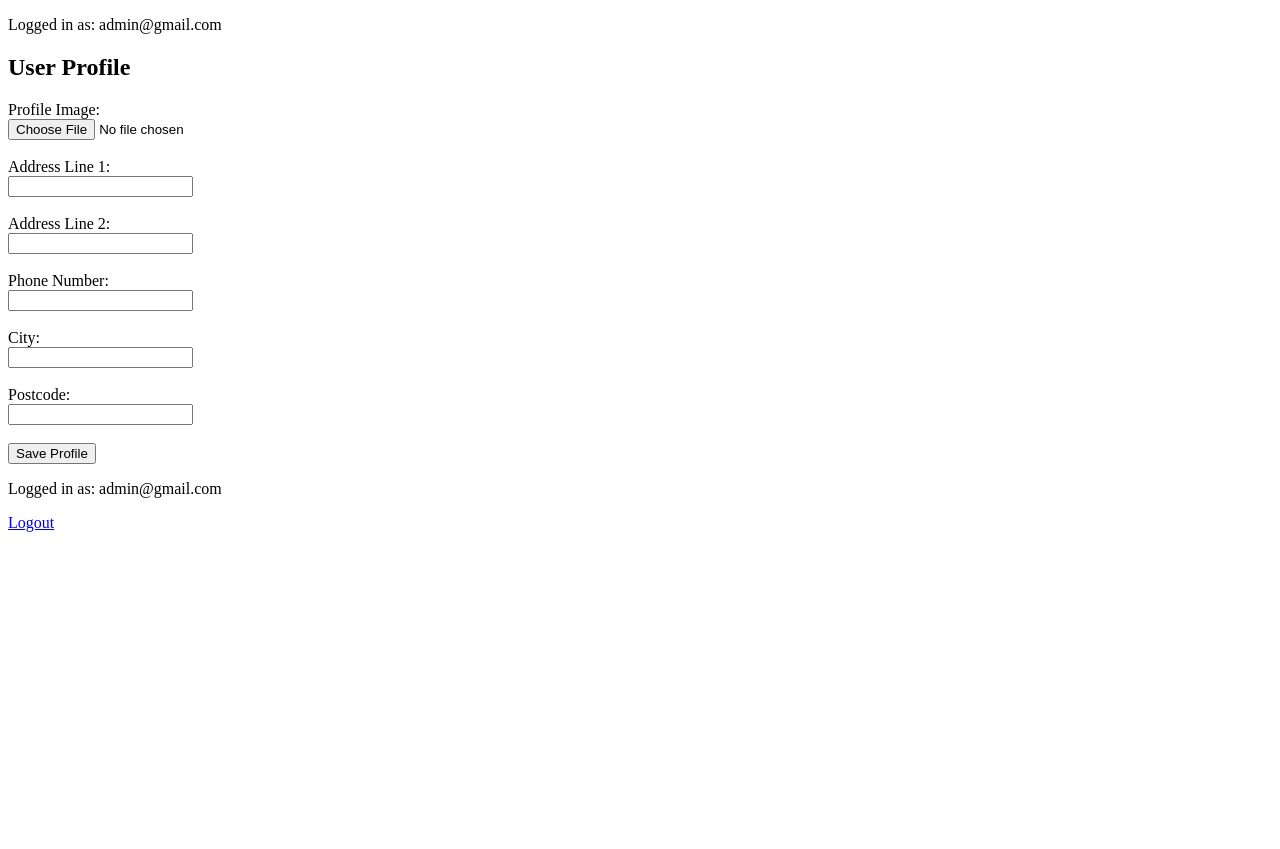
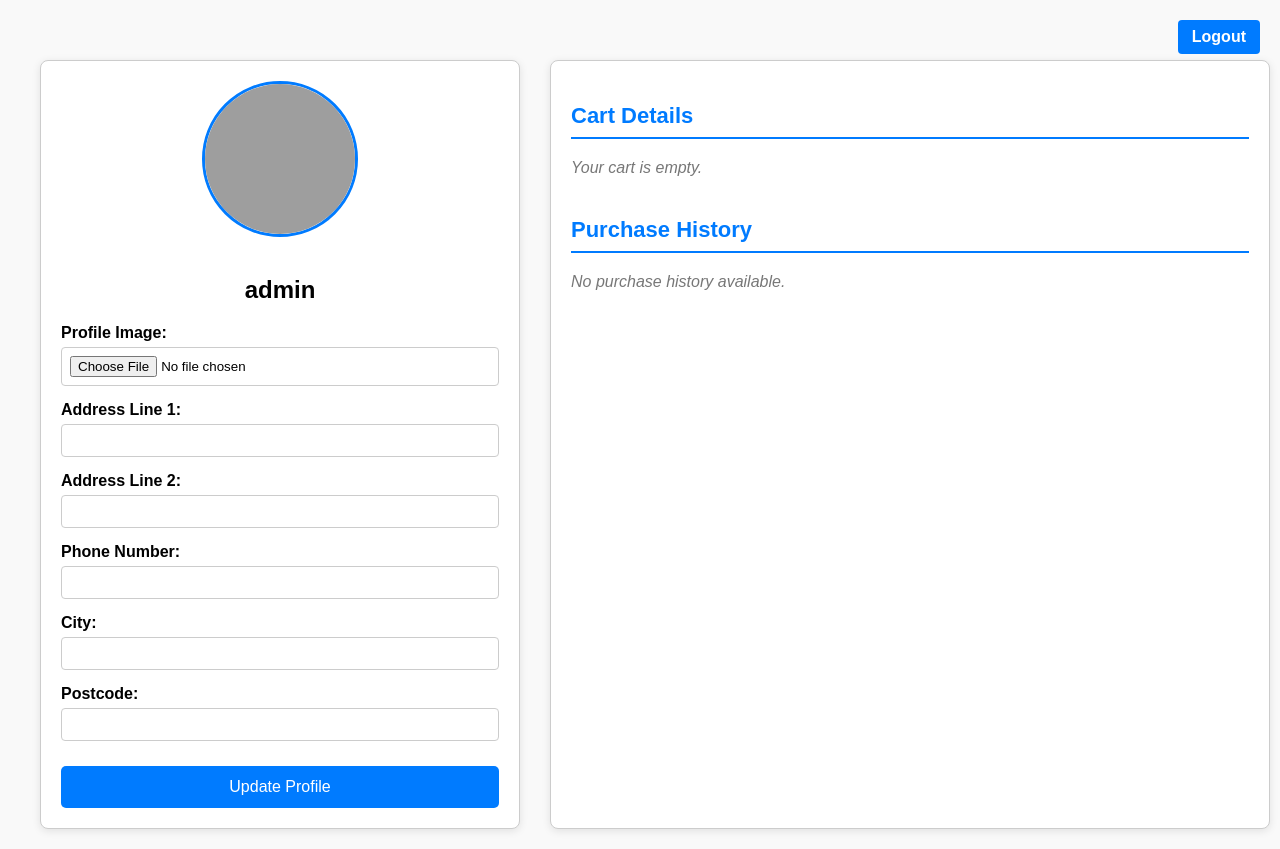
Before and after one commit to Rafsunjany-khan/OneClickMart, a Django app: page /profile/ in a window 1280 px wide. Before the commit the page ends 532 px from the top, so only its background shows below. Run offline with Django 5.2, Linux system fonts and the light colour scheme; a user stored in the database is signed in; data comes from the database, SQL or seed files in the repository; both versions use the stored data as it was after the commit; grey boxes are pictures that could not be loaded.

Commit message:
add to functionaly work with userlogin

```diff
--- a/mainApp/urls.py
+++ b/mainApp/urls.py
@@ -12,5 +12,8 @@ urlpatterns = [
     path('cart/', views.cart_view, name='cart'),
     path('update-cart/', views.update_cart, name='update_cart'),
     path('clear-cart/', views.clear_cart, name='clear_cart'),
+    path('add-to-cart/<int:product_id>/', views.add_to_cart, name='add_to_cart'),
+    path('make-payment/', views.make_payment, name='make_payment'),
+
 ]
 urlpatterns += static(settings.MEDIA_URL, document_root=settings.MEDIA_ROOT)
--- a/mainApp/views.py
+++ b/mainApp/views.py
@@ -1,15 +1,17 @@
 from django.contrib.auth.models import User
-from django.shortcuts import render, redirect
+from django.shortcuts import render, redirect, get_object_or_404
+from django.contrib.auth.decorators import login_required
 from django.contrib.auth import authenticate, login, logout
 from django.contrib import messages
-from django.contrib.auth.decorators import login_required
-from .models import UserProfile, Slider, Product
+from .models import UserProfile, Slider, Product, CartItem
 
+# Home Page
 def home(request):
     sliders = Slider.objects.all()
     products = Product.objects.filter(available=True).prefetch_related('images')
     return render(request, 'base.html', {'sliders': sliders, 'products': products})
 
+# User Signup
 def signup(request):
     if request.method == 'POST':
         fname = request.POST['first_name']
@@ -23,35 +25,28 @@ def signup(request):
             user.first_name = fname
             user.last_name = lname
             user.save()
-            return redirect('login')  # or wherever
+            return redirect('login')
     return render(request, 'signup.html')
 
-
+# Login View
 def custom_login(request):
     if request.method == 'POST':
-        print(request.POST)  # Log the entire POST data
-        email = request.POST.get('email')  # or 'email' depending on the form field name
+        email = request.POST.get('email')
         password = request.POST.get('password')
-
-        print(f"Attempting to authenticate user: {email}, password: {password}")
 
         user = authenticate(request, username=email, password=password)
         if user is not None:
-            print(f"Authentication successful for: {user.username}")
             login(request, user)
             return redirect('profile')
         else:
-            print("Authentication failed.")
             messages.error(request, "Invalid email or password.")
-            return redirect('home')  # Keep the user on the same page
+            return redirect('home')
     return redirect('home')
 
-
-
-
+# Profile View
 @login_required
 def profile(request):
-    user = request.user  # ✅ This is always the currently logged-in user
+    user = request.user
     profile, created = UserProfile.objects.get_or_create(user=user)
 
     if request.method == 'POST':
@@ -66,49 +61,64 @@ def profile(request):
 
     return render(request, 'profile.html', {'profile': profile})
 
-
-# Remove the redundant profile function that checks the session
-
+# Logout
 def user_logout(request):
     logout(request)
     return redirect('home')
 
+# Add to Cart
+@login_required
+def add_to_cart(request, product_id):
+    product = get_object_or_404(Product, id=product_id)
+    cart_item, created = CartItem.objects.get_or_create(user=request.user, product=product)
 
+    if not created:
+        cart_item.quantity += 1
+        cart_item.save()
+        messages.success(request, f"Updated quantity for {product.name} in your cart.")
+    else:
+        messages.success(request, f"Added {product.name} to your cart.")
+
+    return redirect('cart')
+
+# View Cart (Model-Based)
+@login_required
 def cart_view(request):
-    cart = request.session.get('cart', {})
-    total = 0
-
-    for key, item in cart.items():
-        item['total_price'] = item['price'] * item['quantity']  # add total per item
-        total += item['total_price']
+    cart_items = CartItem.objects.filter(user=request.user).select_related('product')
+    total = sum(item.product.price * item.quantity for item in cart_items)
 
     return render(request, 'cart.html', {
-        'cart': cart,
+        'cart_items': cart_items,
         'total': total
     })
 
-
+# Update Cart (Increase or Decrease)
+@login_required
 def update_cart(request):
     if request.method == 'POST':
-        cart = request.session.get('cart', {})
         action = request.POST.get('action')
+        product_id = request.POST.get('product_id')
+        cart_item = CartItem.objects.filter(user=request.user, product_id=product_id).first()
 
-        if action:
-            action_type, product_id = action.split('_', 1)
-            if product_id in cart:
-                if action_type == 'add':
-                    cart[product_id]['quantity'] += 1
-                elif action_type == 'remove':
-                    cart[product_id]['quantity'] -= 1
-                    if cart[product_id]['quantity'] <= 0:
-                        del cart[product_id]
+        if cart_item:
+            if action == 'add':
+                cart_item.quantity += 1
+                cart_item.save()
+            elif action == 'remove':
+                cart_item.quantity -= 1
+                if cart_item.quantity <= 0:
+                    cart_item.delete()
+                else:
+                    cart_item.save()
 
-        request.session['cart'] = cart
     return redirect('cart')
 
-
-#@csrf_exempt
+# Clear Cart
+@login_required
 def clear_cart(request):
     if request.method == 'POST':
-        request.session.pop('cart', None)
+        CartItem.objects.filter(user=request.user).delete()
     return redirect('cart')
+
+def make_payment(request):
+    return render(request, 'payment.html')
--- a/templates/profile.html
+++ b/templates/profile.html
@@ -1,40 +1,175 @@
 <!DOCTYPE html>
 <html>
 <head>
-    <title>Profile</title>
+    <title>User Profile</title>
+    <style>
+        body {
+            font-family: Arial, sans-serif;
+            margin: 20px;
+            background-color: #f9f9f9;
+        }
+        .logout {
+            position: fixed;
+            top: 20px;
+            right: 20px;
+            background-color: #007BFF;
+            color: white;
+            padding: 8px 14px;
+            border-radius: 4px;
+            text-decoration: none;
+            font-weight: bold;
+        }
+        .container {
+            display: flex;
+            gap: 30px;
+            max-width: 1200px;
+            margin: 60px auto 0; /* leave space for logout */
+        }
+        .profile-section {
+            flex: 0 0 40%;
+            background: white;
+            border: 1px solid #ccc;
+            padding: 20px;
+            box-sizing: border-box;
+            border-radius: 8px;
+            box-shadow: 0 2px 8px rgba(0,0,0,0.1);
+            text-align: center;
+        }
+        .profile-section img {
+            width: 150px;
+            height: 150px;
+            border-radius: 50%;
+            object-fit: cover;
+            margin-bottom: 15px;
+            border: 3px solid #007BFF;
+        }
+        .profile-info {
+            text-align: left;
+        }
+        .profile-info label {
+            font-weight: bold;
+            display: block;
+            margin-top: 15px;
+            margin-bottom: 5px;
+        }
+        .profile-info input[type="text"],
+        .profile-info input[type="file"] {
+            width: 100%;
+            padding: 8px;
+            box-sizing: border-box;
+            border: 1px solid #ccc;
+            border-radius: 4px;
+        }
+        .profile-info button {
+            margin-top: 25px;
+            padding: 12px 20px;
+            cursor: pointer;
+            background-color: #007BFF;
+            border: none;
+            color: white;
+            border-radius: 5px;
+            font-size: 16px;
+            width: 100%;
+        }
+        .cart-section {
+            flex: 0 0 60%;
+            background: white;
+            border: 1px solid #ccc;
+            padding: 20px;
+            box-sizing: border-box;
+            border-radius: 8px;
+            box-shadow: 0 2px 8px rgba(0,0,0,0.1);
+        }
+        .section-title {
+            font-size: 22px;
+            margin-bottom: 20px;
+            border-bottom: 2px solid #007BFF;
+            padding-bottom: 8px;
+            color: #007BFF;
+        }
+        .cart-item, .purchase-history-item {
+            border-bottom: 1px solid #eee;
+            padding: 12px 0;
+            font-size: 16px;
+        }
+        .cart-item:last-child, .purchase-history-item:last-child {
+            border-bottom: none;
+        }
+        .empty-message {
+            font-style: italic;
+            color: #777;
+            margin-top: 10px;
+        }
+    </style>
 </head>
 <body>
 
-<!-- Show logged-in user email for debug/confirmation -->
-<p>Logged in as: {{ request.user.email }}</p>
+<a href="{% url 'logout' %}" class="logout">Logout</a>
 
-<h2>User Profile</h2>
-<form method="POST" enctype="multipart/form-data">
-    {% csrf_token %}
+<div class="container">
+    <!-- Profile Section -->
+    <div class="profile-section">
+        {% if profile.profile_image %}
+            <img src="{{ profile.profile_image.url }}" alt="{{ request.user.username }}'s Profile Image">
+        {% else %}
+            <img src="/static/default-profile.png" alt="Default Profile Image">
+        {% endif %}
 
-    <label>Profile Image:</label><br>
-    <input type="file" name="profile_image"><br><br>
+        <h2>{{ request.user.get_full_name|default:request.user.username }}</h2>
 
-    <label>Address Line 1:</label><br>
-    <input type="text" name="address_line_1" value="{{ profile.address_line_1 }}"><br><br>
+        <form method="POST" enctype="multipart/form-data" class="profile-info">
+            {% csrf_token %}
+            <label for="profile_image">Profile Image:</label>
+            <input type="file" id="profile_image" name="profile_image">
 
-    <label>Address Line 2:</label><br>
-    <input type="text" name="address_line_2" value="{{ profile.address_line_2 }}"><br><br>
+            <label for="address_line_1">Address Line 1:</label>
+            <input type="text" id="address_line_1" name="address_line_1" value="{{ profile.address_line_1 }}">
 
-    <label>Phone Number:</label><br>
-    <input type="text" name="phone_number" value="{{ profile.phone_number }}"><br><br>
+            <label for="address_line_2">Address Line 2:</label>
+            <input type="text" id="address_line_2" name="address_line_2" value="{{ profile.address_line_2 }}">
 
-    <label>City:</label><br>
-    <input type="text" name="city" value="{{ profile.city }}"><br><br>
+            <label for="phone_number">Phone Number:</label>
+            <input type="text" id="phone_number" name="phone_number" value="{{ profile.phone_number }}">
 
-    <label>Postcode:</label><br>
-    <input type="text" name="postcode" value="{{ profile.postcode }}"><br><br>
+            <label for="city">City:</label>
+            <input type="text" id="city" name="city" value="{{ profile.city }}">
 
-    <button type="submit">Save Profile</button>
-</form>
-<!-- Show user email and logout option -->
-<p>Logged in as: {{ request.user.email }}</p>
-<a href="{% url 'logout' %}">Logout</a>
-<br><br>
+            <label for="postcode">Postcode:</label>
+            <input type="text" id="postcode" name="postcode" value="{{ profile.postcode }}">
+
+            <button type="submit">Update Profile</button>
+        </form>
+    </div>
+
+    <!-- Cart & Purchase History Section -->
+    <div class="cart-section">
+        <div>
+            <h3 class="section-title">Cart Details</h3>
+            {% if cart_items %}
+                {% for item in cart_items %}
+                    <div class="cart-item">
+                        <strong>{{ item.product.name }}</strong> — Quantity: {{ item.quantity }} — Price: ${{ item.product.price }}
+                    </div>
+                {% endfor %}
+            {% else %}
+                <p class="empty-message">Your cart is empty.</p>
+            {% endif %}
+        </div>
+
+        <div style="margin-top: 40px;">
+            <h3 class="section-title">Purchase History</h3>
+            {% if purchase_history %}
+                {% for order in purchase_history %}
+                    <div class="purchase-history-item">
+                        <strong>Order #{{ order.id }}</strong> — Date: {{ order.date_ordered|date:"M d, Y" }} — Total: ${{ order.total }}
+                    </div>
+                {% endfor %}
+            {% else %}
+                <p class="empty-message">No purchase history available.</p>
+            {% endif %}
+        </div>
+    </div>
+</div>
+
 </body>
 </html>
```
Also changed, not shown: mainApp/templatetags/custom_filters.py (added, +10 -0 lines), templates/base.html (+7 -14 lines), templates/cart.html (+58 -59 lines), db.sqlite3, profile_images/6261_9RaN7W3.jpg (added), profile_images/6261_TQQ0ToQ.jpg (added).
